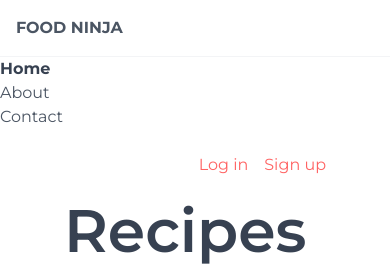
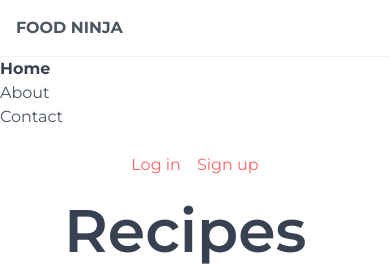
Before and after one commit to yavoraldev00/tailwind-tutorial, a website: page public/index.html in a window 390 px wide. Shown: the top 266 px of the page. Drawn offline with Linux system fonts and the light colour scheme.

Commit message:
tutorial 7 - responsive selectors

```diff
--- a/public/index.html
+++ b/public/index.html
@@ -36,7 +36,7 @@
     </div>
 
     <main class="px-16 py-6">
-      <div class="text-primary flex justify-end gap-4">
+      <div class="text-primary flex justify-center md:justify-end gap-4">
         <a href="#">Log in</a>
         <a href="#">Sign up</a>
       </div>
```
Also changed, not shown: public/styles.css.
